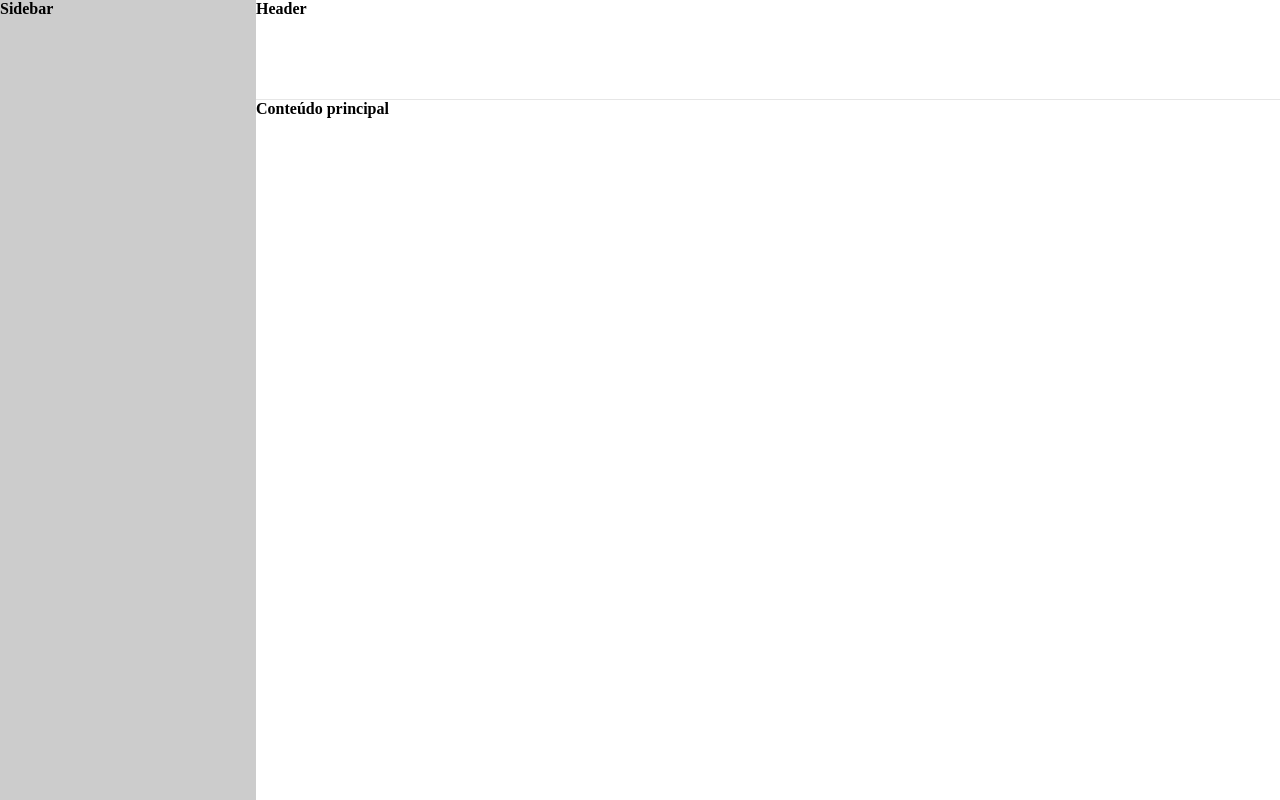
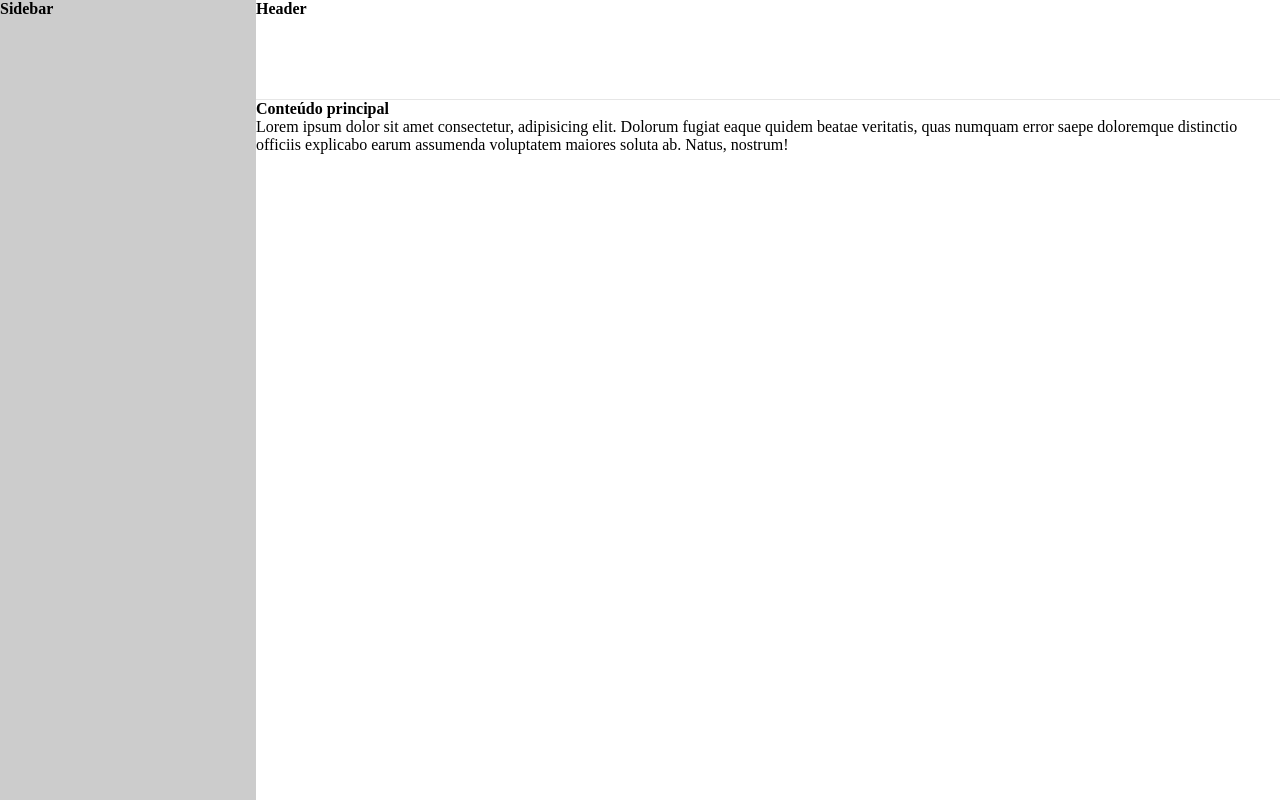
Before and after one commit to LuisFleck/Sistemas-Gerenciamento, a plain HTML site: page index.html in a window 1280 px wide. Drawn offline with Linux system fonts and the light colour scheme.

Commit message:
adicionei texto na tag main

```diff
--- a/index.html
+++ b/index.html
@@ -17,6 +17,11 @@
         </header>
         <main>
             <h4>Conteúdo principal</h4>
+            <p>
+                Lorem ipsum dolor sit amet consectetur, adipisicing elit. Dolorum fugiat eaque quidem beatae veritatis,
+                quas numquam error saepe doloremque distinctio officiis explicabo earum assumenda voluptatem maiores
+                soluta ab. Natus, nostrum!
+            </p>
         </main>
     </section>
 </body>
```
